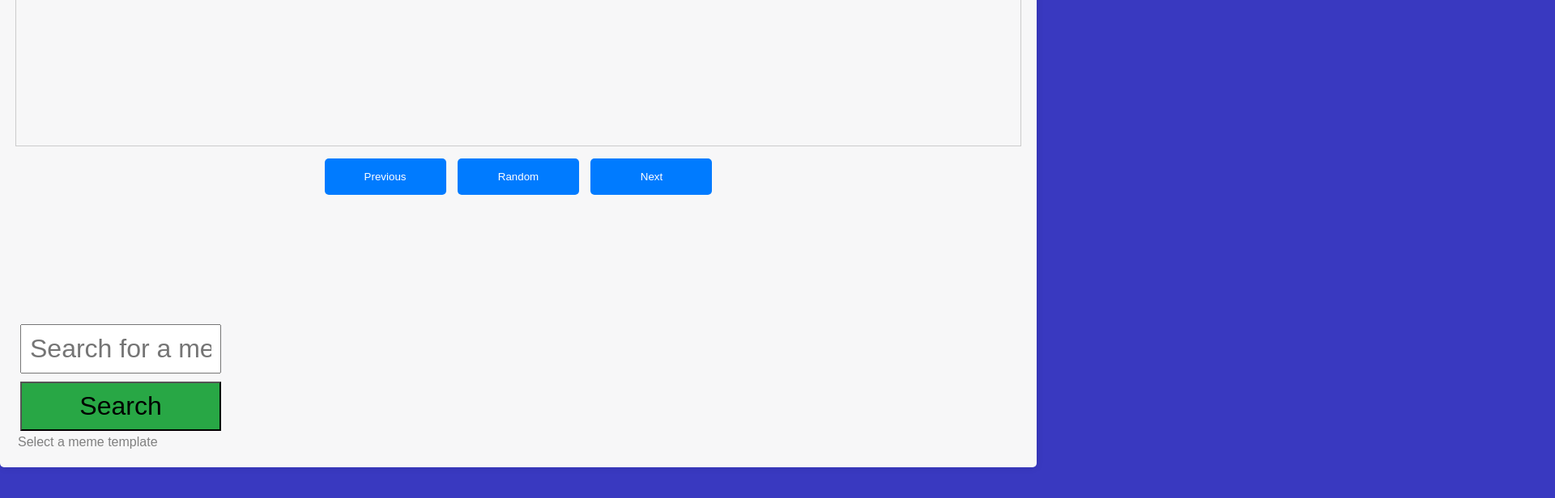
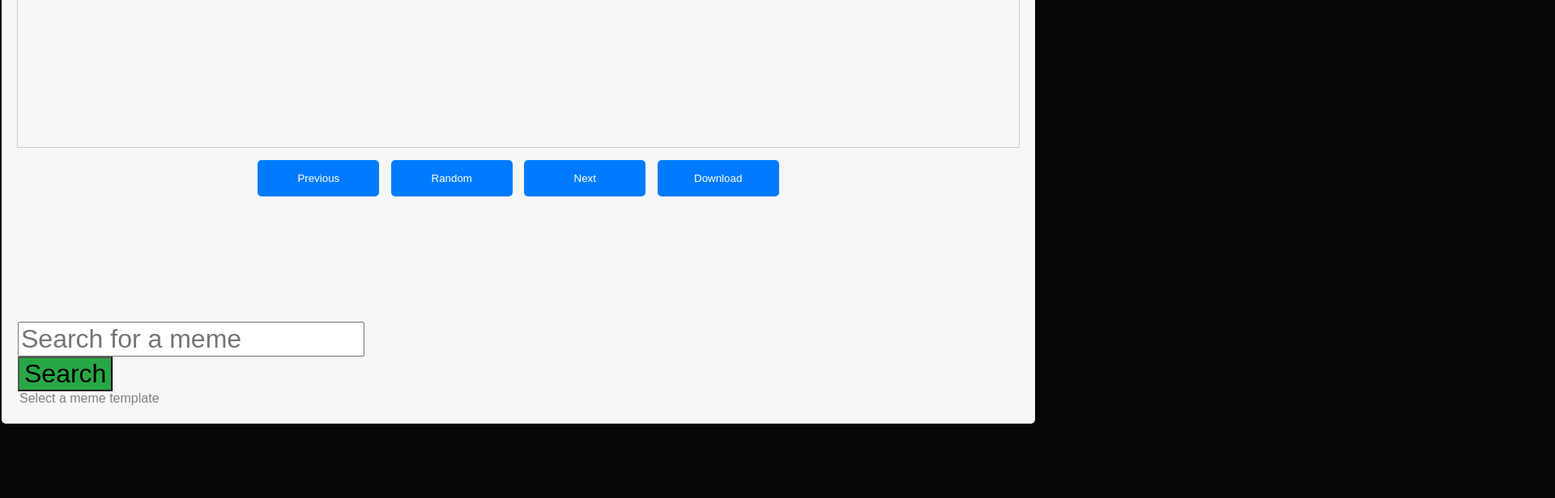
Before and after one commit to PaulSaitabau/-Phase-1-Independent-Project, a plain HTML site: page index.html in a window 1280 px wide. Shown: the part 1440-2056 px from the top of the page at 81% size, 1920 px wide, since content can reach past the window. After the commit the page ends 2016 px from the top, so only its background shows below. Drawn offline with Linux system fonts and the light colour scheme; no server answers.

Commit message:
complete project

```diff
--- a/index.html
+++ b/index.html
@@ -17,6 +17,7 @@
                 <button id="prev-btn">Previous</button>
                 <button id="random-btn">Random</button>
                 <button id="next-btn">Next</button>
+                <button id="download-btn">Download</button>
             </div>
         </div>
         <form id="meme-form">
--- a/index.js
+++ b/index.js
@@ -6,6 +6,7 @@ document.addEventListener('DOMContentLoaded', () => {
     const randomBtn = document.getElementById("random-btn");
     const searchInput = document.getElementById("search-input");
     const searchBtn = document.getElementById("search-btn");
+    const downloadBtn = document.getElementById("download-btn");
 
     // Initialize memeIndex to 0
   let memeIndex = 0;
@@ -44,6 +45,15 @@ document.addEventListener('DOMContentLoaded', () => {
         displayMeme(memeIndex);
     });
 
+    // Event listener for download button
+    downloadBtn.addEventListener('click', () => {
+        const link = document.createElement('a');
+        link.href = memeImg.src;
+        link.download = 'meme.jpg'; // You can change the filename here
+        document.body.appendChild(link);
+        link.click();
+        document.body.removeChild(link);
+    });
     // Event listener for search button
     searchBtn.addEventListener('click', () => {
         const searchTerm = searchInput.value.toLowerCase();
--- a/style.css
+++ b/style.css
@@ -1,8 +1,8 @@
 body {
     font-family: Arial, sans-serif;
-    margin: 0;
-    padding: 0;
-    background-color: #3939c0;
+    margin: 1px;
+    padding: 1px;
+    background-color: #070707;
 }
 
 .container {
@@ -70,6 +70,20 @@ h1, h2 {
 #search-btn:hover {
     background-color: #218838;
 }
+#download-btn {
+    margin: 5px;
+    padding: 15px 35px;
+    background-color: #007bff;
+    color: #fff;
+    border: none;
+    border-radius: 5px;
+    cursor: pointer;
+    transition: background-color 0.3s;
+    width: 150px;
+}
+
+#download-btn:hover {
+    background-color: #0056b3;
 
 form input[type="text"],
 form select,
@@ -81,7 +95,7 @@ form button {
     box-sizing: border-box;
 }
 
-
+}
 .hidden {
     display: none;
 }
```
Also changed, not shown: 1 other file.
